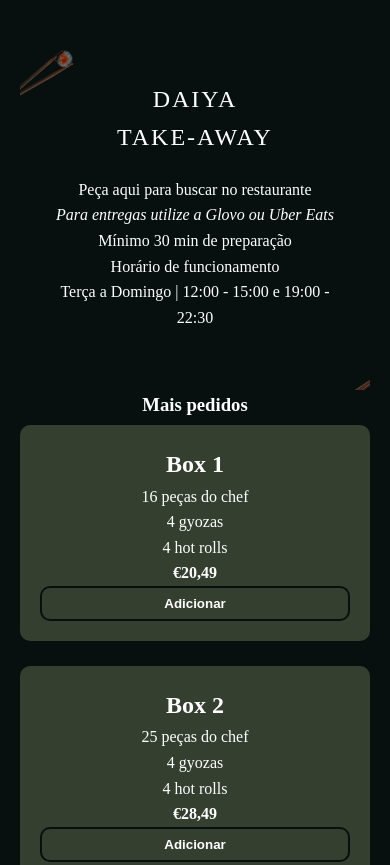
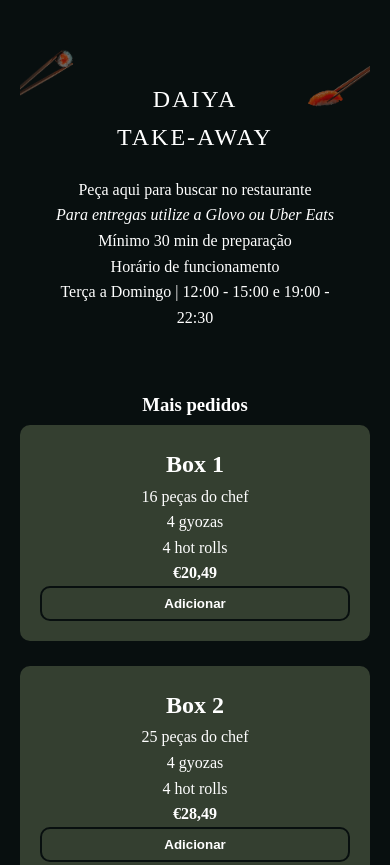
Before and after one commit to davidbtimoteopt/daiya-sushi-takeaway, a website: page index.html in a window 390 px wide. Shown: the top 865 px of the page. Drawn offline with Linux system fonts and the light colour scheme.

Commit message:
Adjusting the header images for mobile part 6

```diff
--- a/style.css
+++ b/style.css
@@ -81,7 +81,7 @@ header h1 {
     .right {
         right: 0%;
         left: auto;
-        top: 90%;
+        top: 5%;
     }
 
     header h1 {
```
Also changed, not shown: printscreens/mobile website 2.jpeg (added).
